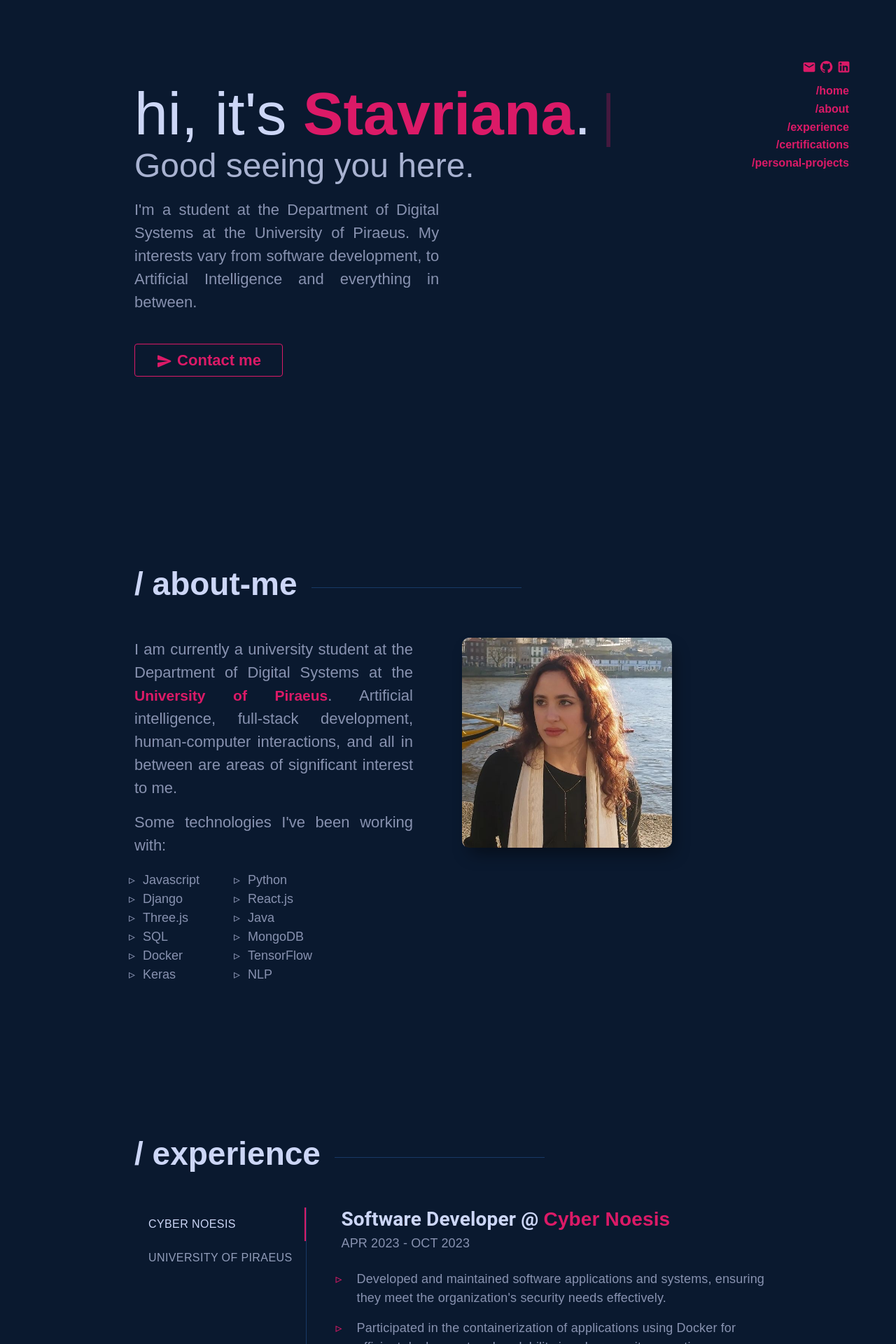
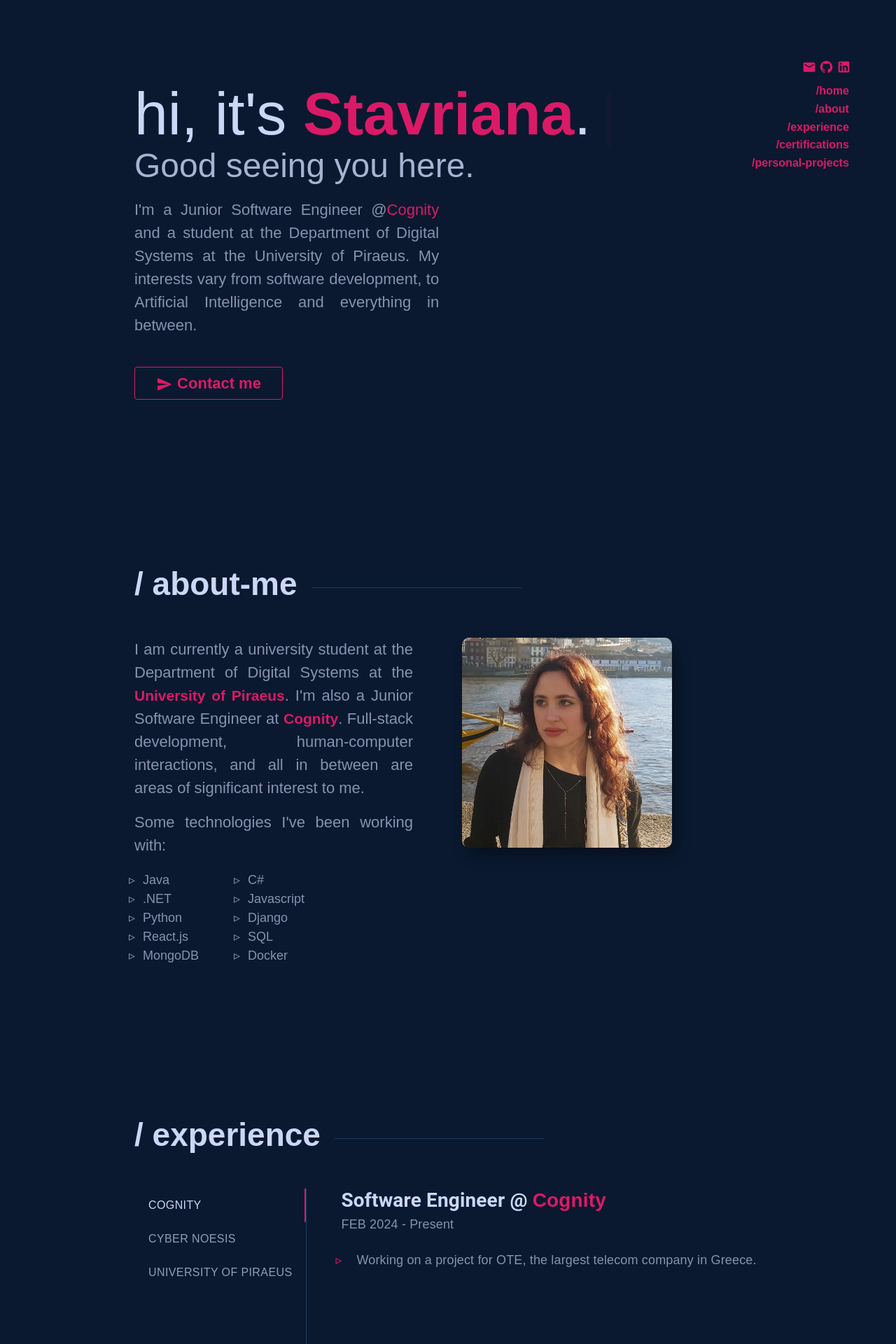
Before and after one commit to stavkran/personal-page, a React (Create React App) app: page / in a window 1280 px wide. Shown: the top 1920 px of the page at 70% size. Built offline with nearby package versions, Linux system fonts and the light colour scheme.

Commit message:
Update job experience and fix security issues

```diff
--- a/src/components/About.js
+++ b/src/components/About.js
@@ -20,25 +20,24 @@ class About extends React.Component {
         const one = (
         <p>
         I am currently a university student at the Department of Digital Systems at the
-        <a href="https://www.ds.unipi.gr/" target="_blank"> University of Piraeus</a>. Artificial intelligence,
-        full-stack development, human-computer interactions, and all in between are areas of significant interest to me.
+        <a href="https://www.ds.unipi.gr/" target="_blank"> University of Piraeus</a>.
+        I'm also a Junior Software Engineer at <a href="https://www.cognity.gr/" target="_blank">Cognity</a>.
+        Full-stack development, human-computer interactions, and all in between are areas of significant interest to me.
         </p>
     );
     const desc_items = [one];
 
     const tech_stack = [
+        "Java",
+        "C#",
+        ".NET",
         "Javascript",
         "Python",
         "Django",
         "React.js",
-        "Three.js",
-        "Java",
         "SQL",
         "MongoDB",
         "Docker",
-        "TensorFlow",
-        "Keras",
-        "NLP"
     ];
 
     const tech_items = tech_stack.map(stack => <li>{stack}</li>);
--- a/src/components/ExperienceList.js
+++ b/src/components/ExperienceList.js
@@ -82,6 +82,13 @@ function TabPanel(props) {
     const [value, setValue] = React.useState(0);
 
     const experienceItems = {
+        "Cognity": {
+            jobTitle: "Software Engineer @",
+            duration: "FEB 2024 - Present",
+            desc: [
+                "Working on a project for OTE, the largest telecom company in Greece."
+            ]
+        },
         "Cyber Noesis": {
         // jobTitle: "Software Development Intern @",
         // duration: "APR 2023 - JUN ",
--- a/src/components/Intro.js
+++ b/src/components/Intro.js
@@ -34,7 +34,7 @@ class Intro extends React.Component {
                 <FadeInSection>
                     <div className="intro-subtitle">Good seeing you here.</div>
                     <div className="intro-desc">
-                        I'm a student at the Department of Digital Systems at
+                        I'm a Junior Software Engineer @<a href="https://www.cognity.gr/" target="_blank">Cognity</a> and a student at the Department of Digital Systems at
                         the University of Piraeus. My interests vary from software development,
                         to Artificial Intelligence and everything in between.
                     </div>
--- a/src/components/Projects.js
+++ b/src/components/Projects.js
@@ -41,12 +41,6 @@ class Projects extends React.Component {
             }
         };
         const projects = {
-        "IMDbReviews | Sentiment-Analysis ": {
-            desc:
-            "This project involves using the IMDb dataset to train a model that can predict the sentiment of a movie review as either positive or negative. The model is trained using a neural network with an embedding layer and a dense layer with sigmoid activation. The model is then used to predict the sentiment of a movie review from the user input.",
-            techStack: "PYTHON, NUMPY, PANDAS, SKLEARN",
-            link: "https://github.com/stavkran/IMDbReviews-Sentiment-Analysis/tree/main"
-        },
         "University of Piraeus - Lbrary Reservation System": {
             desc:
             "Explore the University of Piraeus Library's digital gateway project. Implemented using Python, Flask, and MongoDB, it offers a web service for users to manage book reservations.",
@@ -78,13 +72,19 @@ class Projects extends React.Component {
             link: "https://github.com/stavkran/car-rental",
             open: ""
         },
-        "Tic Tac Toe": {
+        "IMDbReviews | Sentiment-Analysis ": {
             desc:
-            "A tic-tac-toe game in Python involves players taking turns entering 'X' or 'O' moves on a 3x3 game board, checking for win or draw conditions, and offering the option to play again or quit the game.",
-            techStack: "PYTHON",
-            link: "https://github.com/stavkran/TicTacToe",
-            open: ""
-            }
+            "This project involves using the IMDb dataset to train a model that can predict the sentiment of a movie review as either positive or negative. The model is trained using a neural network with an embedding layer and a dense layer with sigmoid activation. The model is then used to predict the sentiment of a movie review from the user input.",
+            techStack: "PYTHON, NUMPY, PANDAS, SKLEARN",
+            link: "https://github.com/stavkran/IMDbReviews-Sentiment-Analysis/tree/main"
+        },
+        // "Tic Tac Toe": {
+        //     desc:
+        //     "A tic-tac-toe game in Python involves players taking turns entering 'X' or 'O' moves on a 3x3 game board, checking for win or draw conditions, and offering the option to play again or quit the game.",
+        //     techStack: "PYTHON",
+        //     link: "https://github.com/stavkran/TicTacToe",
+        //     open: ""
+        //     }
         };
 
         return (
```
Also changed, not shown: 1 other file (tests, documents, lock files or other folders).
